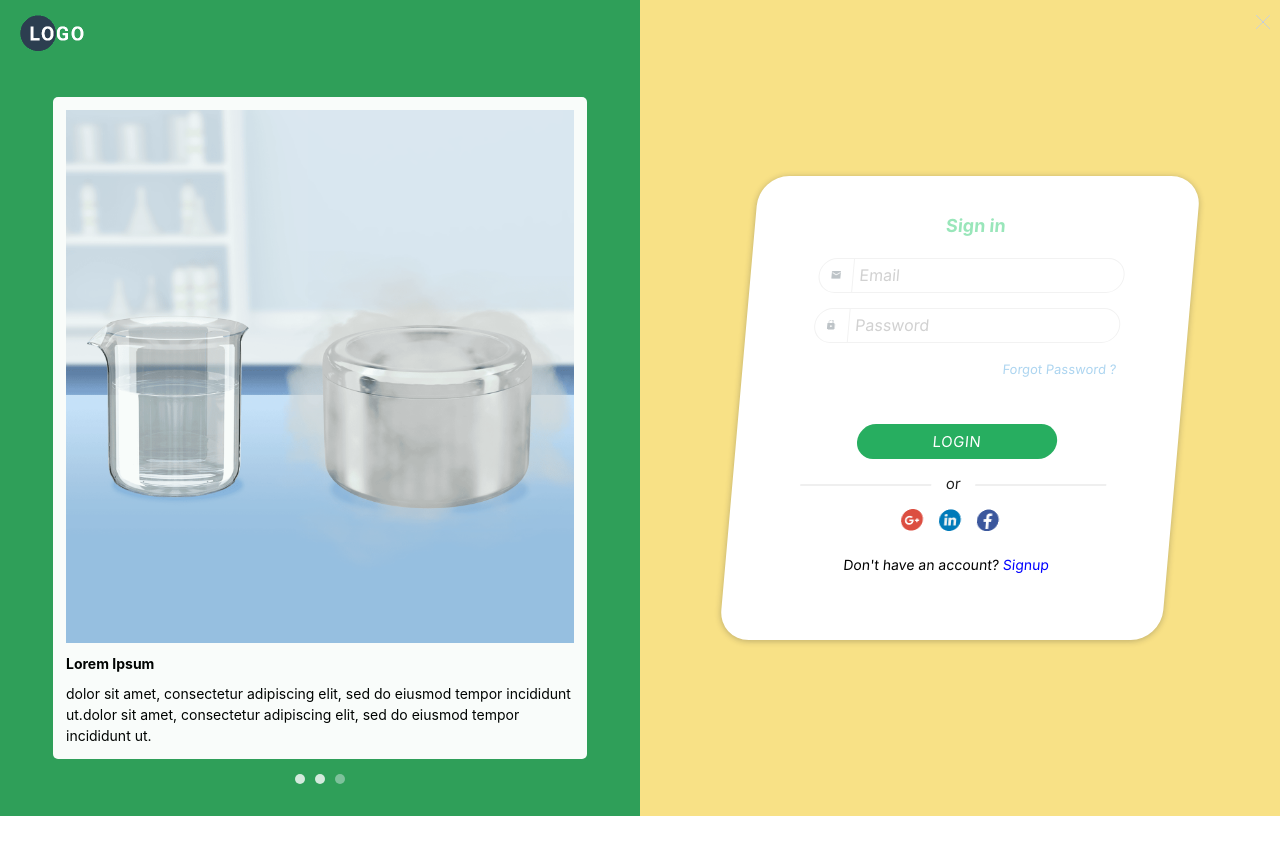
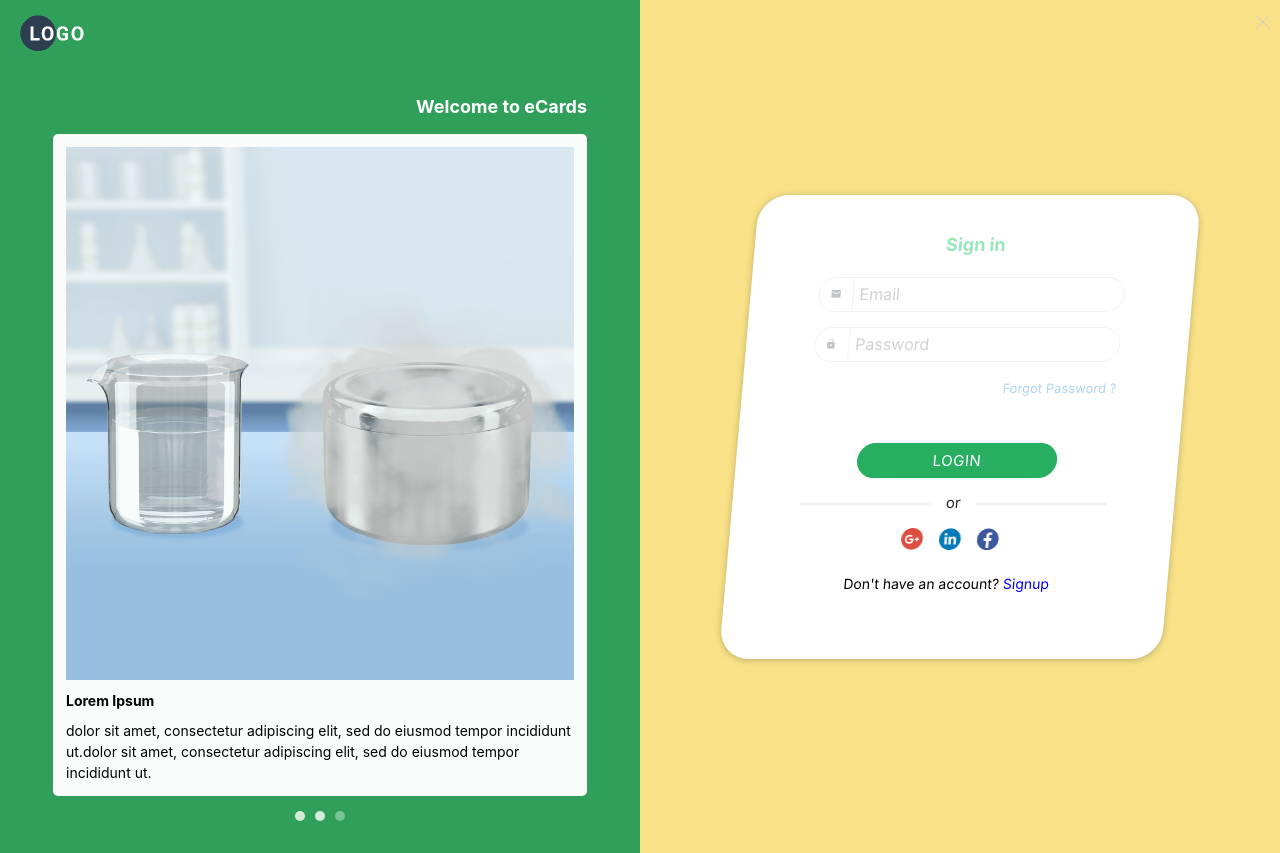
Before and after one commit to shivam-tyagi/RegistrationPOC, a React (Create React App) app in the folder src/client/: page /login in a window 1280 px wide. Before the commit the page ends 816 px from the top, so only its background shows below. Built offline with nearby package versions, Linux system fonts and the light colour scheme.

Commit message:
login text changes

```diff
--- a/src/client/src/components/imageCarouselLogin/ImageCarouselForLogin.js
+++ b/src/client/src/components/imageCarouselLogin/ImageCarouselForLogin.js
@@ -43,14 +43,15 @@ class ImageCarouselForLogin extends Component {
     const imagesPath = this.props.images;
     return (
       <div className='imageCarouselConatainer slideshow-container'>
+        <h2>Welcome to eCards</h2>
         <div className="parentElem">
           {
             imagesPath.map((elem, index) => {
               return (
                 <div className="mySlides fade" key={index} ref={c => this.carouselImages.set(index, c)}>
-                  <img src={imagesPath[index]} alt={index}/>
-                  <h6>Lorem Ipsum</h6>
-                  <p>dolor sit amet, consectetur adipiscing elit, sed do eiusmod tempor incididunt ut.dolor sit amet, consectetur adipiscing elit, sed do eiusmod tempor incididunt ut.</p>
+                  <img src={imagesPath[index].imageSrc} alt={index}/>
+                  <h6>{imagesPath[index].headingText}</h6>
+                  <p>{imagesPath[index].brief}</p>
                 </div>
               );
             })
--- a/src/client/src/data/config.js
+++ b/src/client/src/data/config.js
@@ -93,7 +93,19 @@ export const templateLayouts = [{
   }
 ];
 
-export const login_carousel_images = [ login_carousel_image1, login_carousel_image2, login_carousel_image3 ];
+export const login_carousel_images = [ {
+  imageSrc: login_carousel_image1,
+  headingText: 'Lorem Ipsum',
+  brief: 'dolor sit amet, consectetur adipiscing elit, sed do eiusmod tempor incididunt ut.dolor sit amet, consectetur adipiscing elit, sed do eiusmod tempor incididunt ut.'
+},{
+  imageSrc: login_carousel_image2,
+  headingText: 'Lorem Ipsum',
+  brief: 'dolor sit amet, consectetur adipiscing elit, sed do eiusmod tempor incididunt ut.dolor sit amet, consectetur adipiscing elit, sed do eiusmod tempor incididunt ut.'
+},{
+  imageSrc: login_carousel_image3,
+  headingText: 'Lorem Ipsum',
+  brief: 'dolor sit amet, consectetur adipiscing elit, sed do eiusmod tempor incididunt ut.dolor sit amet, consectetur adipiscing elit, sed do eiusmod tempor incididunt ut.'
+}];
 
 export const signup_carousel_images = [ signup_carousel_image1, signup_carousel_image2, signup_carousel_image3 ];
 
```
